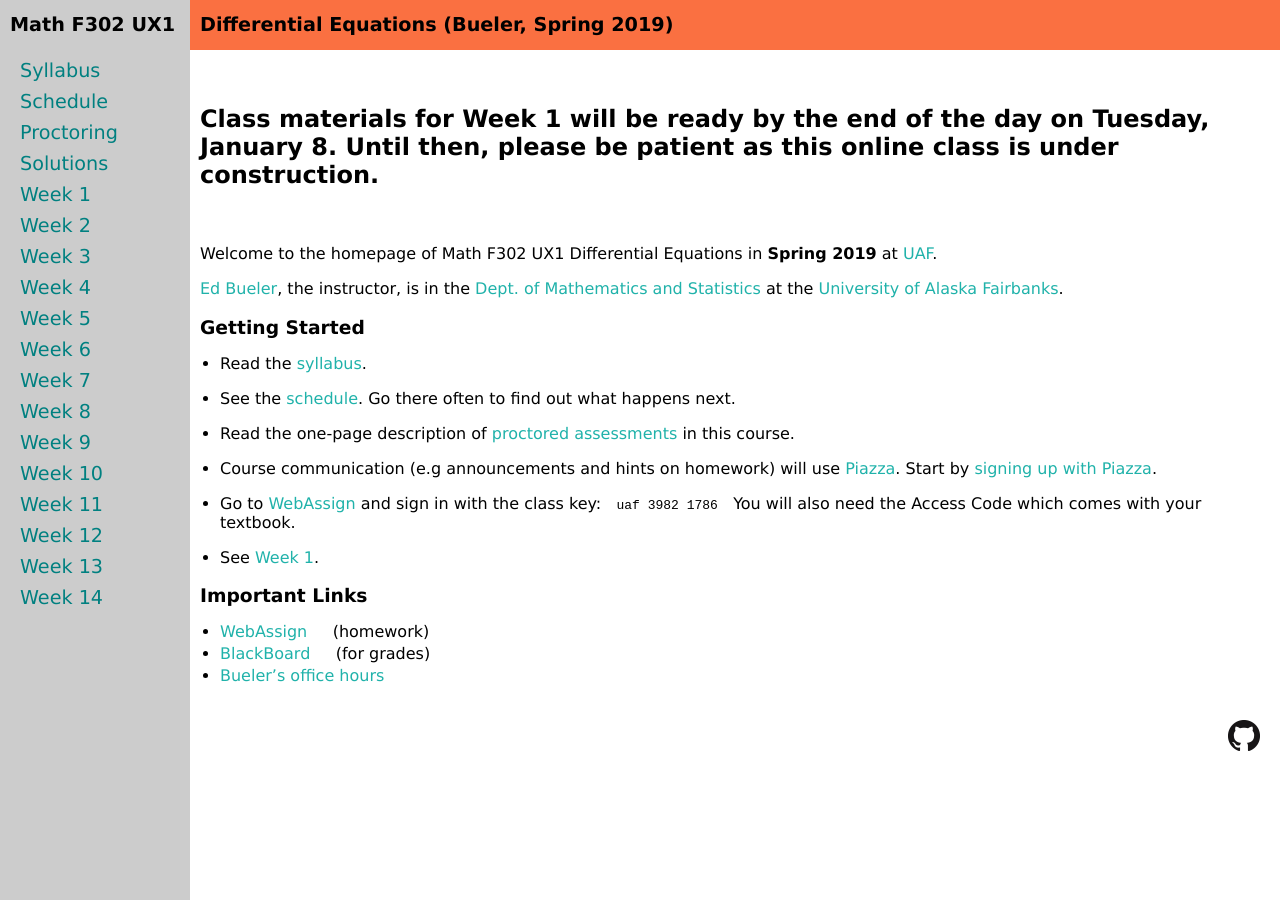
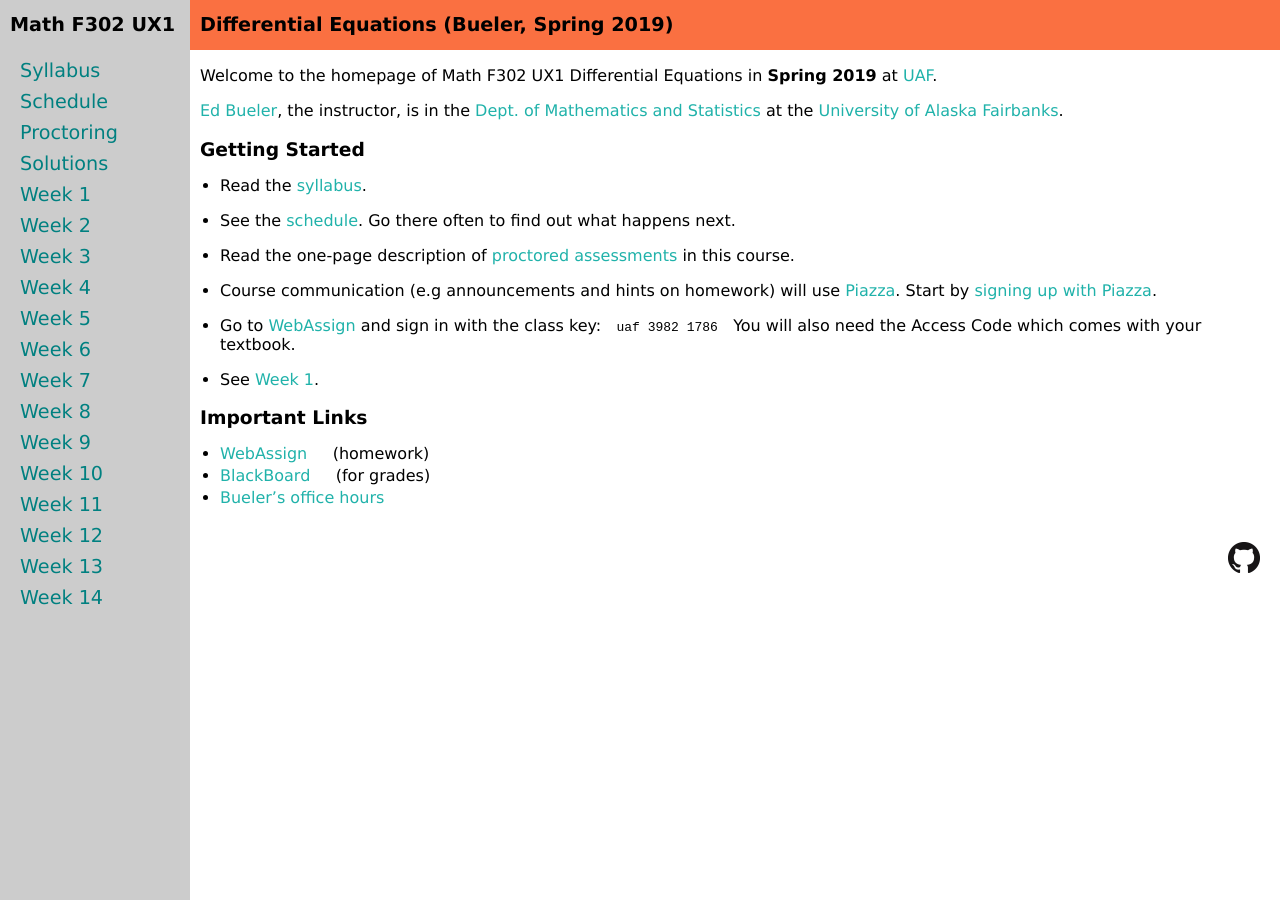
Before and after one commit to bueler/math302, a Jekyll site: the page built from index.md, in a window 1280 px wide. Built offline with Jekyll 4.4.1, drawn with Linux system fonts in a browser that asks for light colours.

Commit message:
pretend it is ready

```diff
--- a/index.md
+++ b/index.md
@@ -2,10 +2,6 @@
 layout: course-page
 title: Math F302 UX1 Differential Equations in Spring 2019 at UAF
 ---
-
-<br>
-<h2>Class materials for Week 1 will be ready by the end of the day on Tuesday, January 8.  Until then, please be patient as this online class is under construction.</h2>
-<br>
 
 Welcome to the homepage of Math F302 UX1 Differential Equations in **Spring 2019** at [UAF](http://www.uaf.edu/).
 
```
